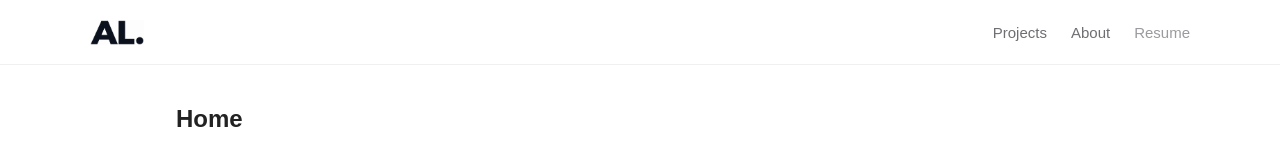
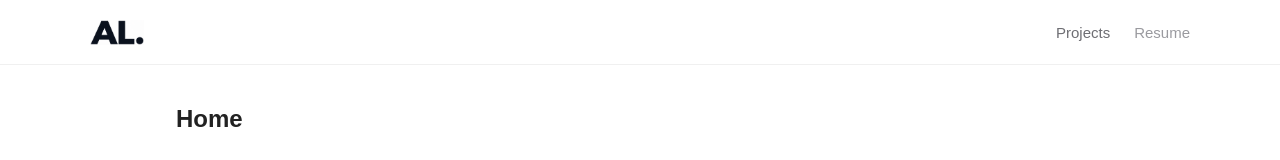
Before and after one commit to alyaver/alyaver.github.io, a React (Vite) app: page / in a window 1280 px wide. Shown: the top 160 px of the page. Built offline with nearby package versions, Linux system fonts and the light colour scheme.

Commit message:
removed About Button

```diff
--- a/src/components/Navbar.jsx
+++ b/src/components/Navbar.jsx
@@ -25,9 +25,6 @@ export default function Navbar() {
           <NavLink className="navbar__link" to="/projects">
             Projects
           </NavLink>
-          <NavLink className="navbar__link" to="/about">
-            About
-          </NavLink>
           <span
             className="navbar__link navbar__link--placeholder"
             aria-disabled="true"
```
